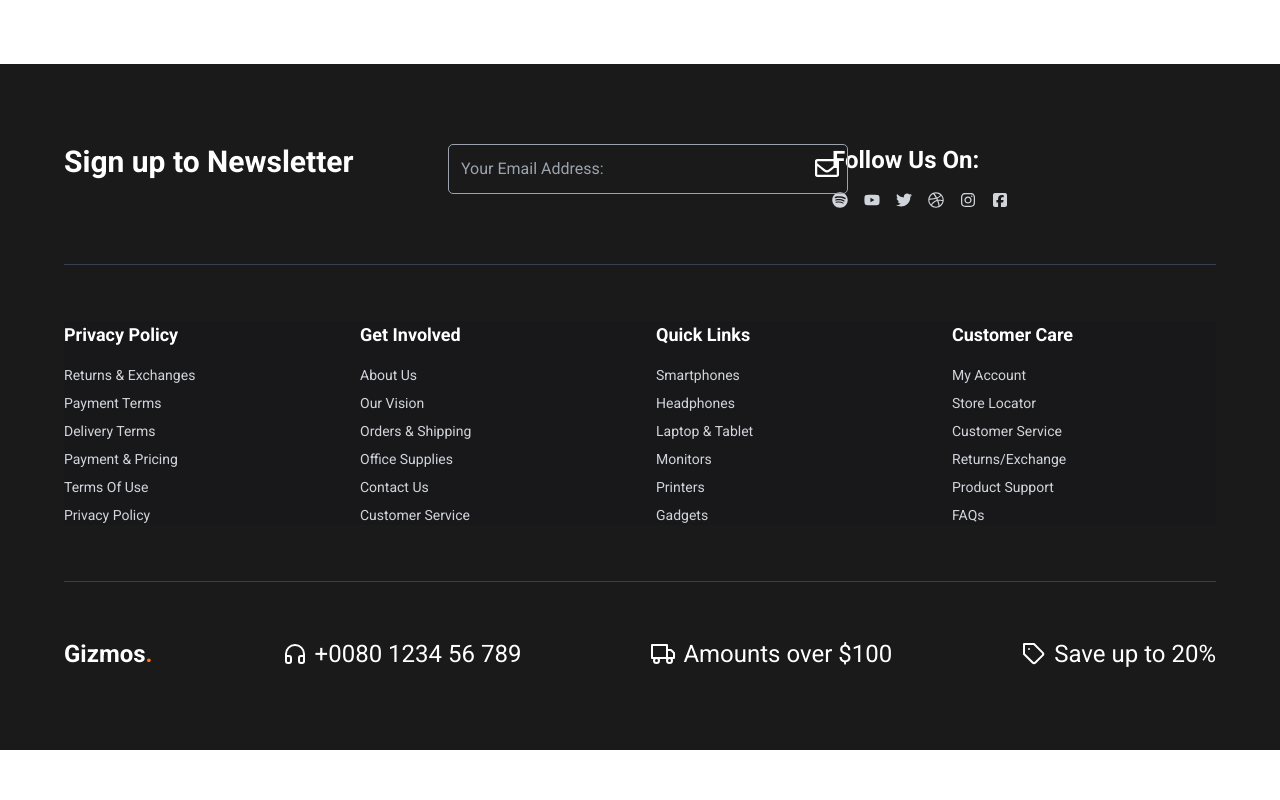
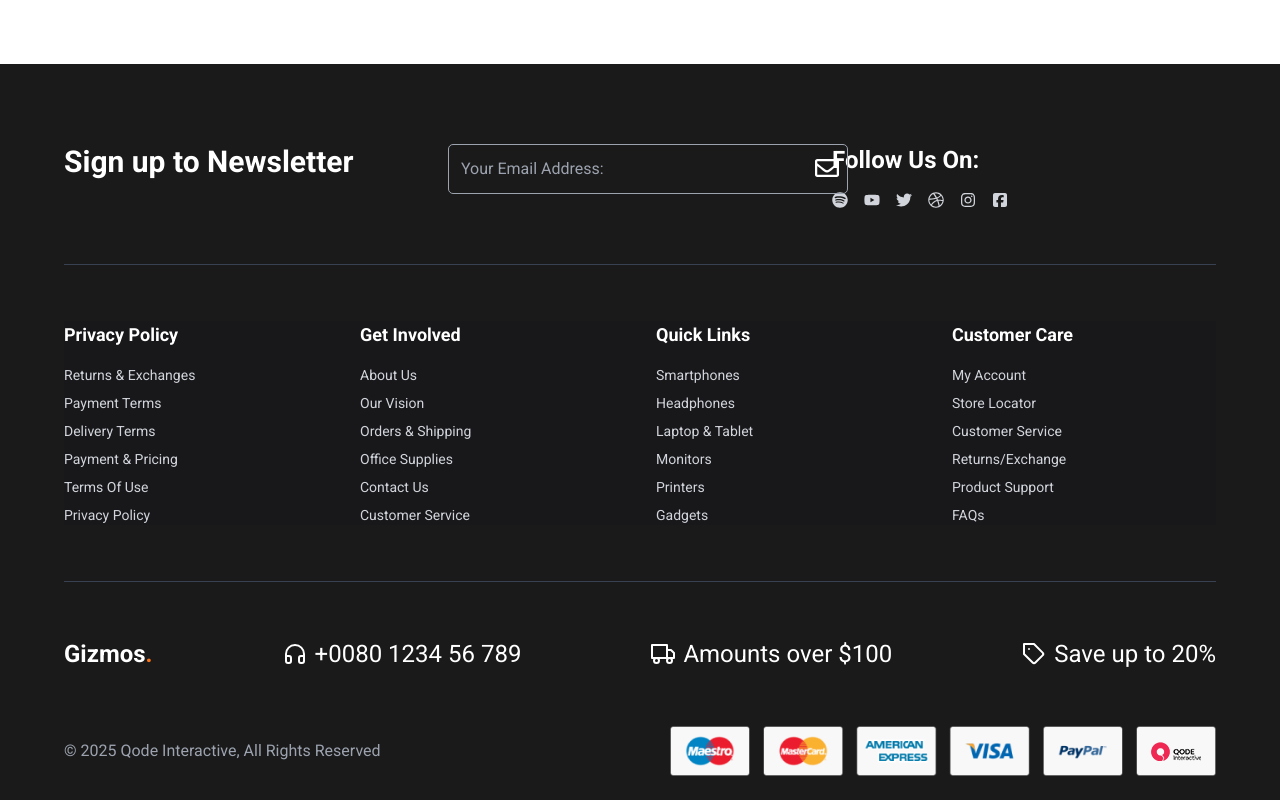
Before and after one commit to rian-expressitbd/gizmos-ecommerce-react, a React (Vite) app: page / in a window 1280 px wide. Shown: the part 6150-6950 px from the top of the page. Before the commit the page ends 6900 px from the top, so only its background shows below. Built offline with nearby package versions, Linux system fonts and the light colour scheme.

Commit message:
feat:completed the footer portion

```diff
--- a/src/components/Home/Footer/FooterLower.tsx
+++ b/src/components/Home/Footer/FooterLower.tsx
@@ -1,3 +1,4 @@
+import { Image } from "@/components/ui/image";
 import { FiHeadphones, FiTruck, FiTag } from "react-icons/fi";
 
 export default function FooterLower() {
@@ -27,6 +28,12 @@ export default function FooterLower() {
           <span>Save up to 20%</span>
         </div>
       </div>
+      <div className="flex flex-col md:flex-row justify-between items-center">
+        <p className="text-md text-gray-400">
+          © {new Date().getFullYear()} Qode Interactive, All Rights Reserved
+        </p>
+        <Image src="/payments-icons.png" alt="payment_icons" />
+      </div>
     </div>
   );
 }
```
Also changed, not shown: public/payments-icons.png (added).
